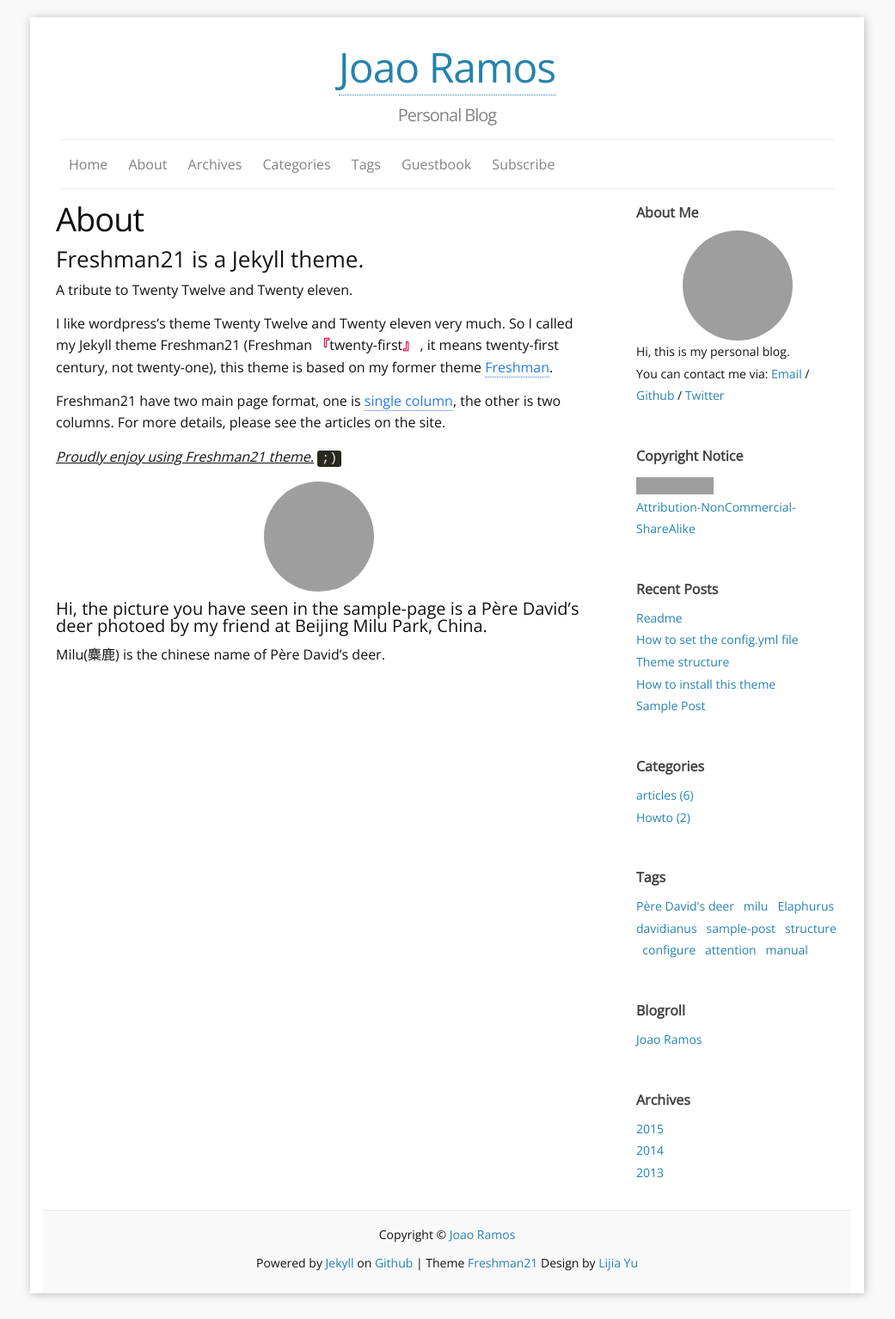
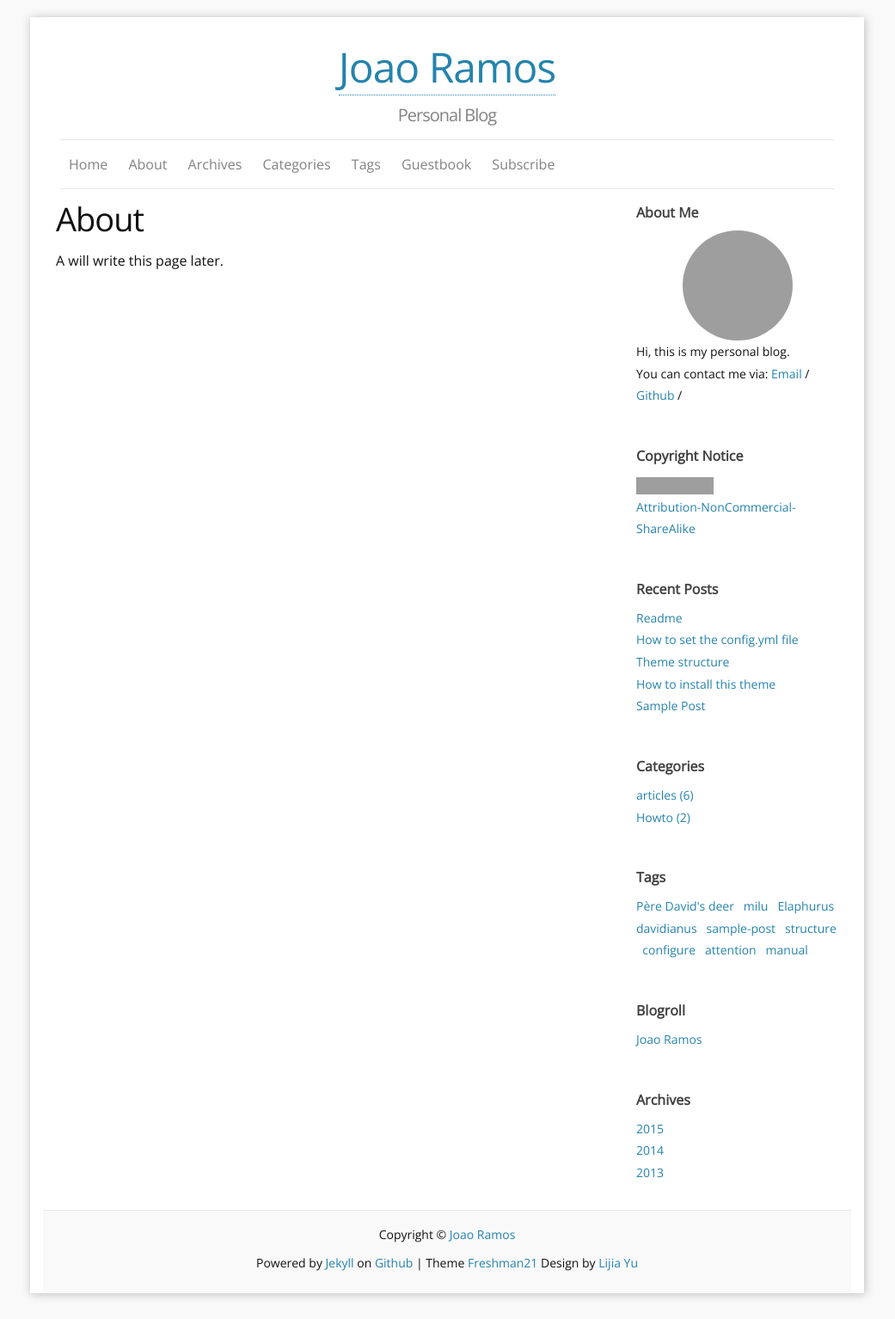
Before and after one commit to JoaoM10/JoaoM10.github.io, a Jekyll site: the page built from b_about.md, in a window 1280 px wide. Shown: the whole page at 86% size, without its empty margins (120-1161 px from the left). Built offline with Jekyll 4.4.1, drawn with Linux system fonts in a browser that asks for light colours; comment, search, counter and statistics services are not loaded; grey boxes are pictures that could not be loaded.

Commit message:
setup theme

```diff
--- a/_includes/Aboutme.html
+++ b/_includes/Aboutme.html
@@ -14,9 +14,6 @@
   {% if site.github_username != empty %}
   <a href="https://github.com/{{site.github_username}}" title="GithubID: {{site.github_username}}">Github</a> /
   {% endif %}
-  {% if site.twitter_username != empty %}
-  <a href="https://twitter.com/{{site.twitter_username}}" title="TwitterID: {{site.twitter_username}}">Twitter</a>
-  {% endif %}
 
   {% endif %}
 
--- a/b_about.md
+++ b/b_about.md
@@ -6,19 +6,4 @@
 ---
 
 
-### Freshman21 is a Jekyll theme.
-
-A tribute to Twenty Twelve and Twenty eleven.
-
-I like wordpress's theme Twenty Twelve and Twenty eleven very much.
-So I called my Jekyll theme Freshman21 (Freshman <q>twenty-first</q> , it means twenty-first century, not twenty-one), this theme is based on my former theme [Freshman](https://github.com/yulijia/freshman/).
-
-Freshman21 have two main page format, one is [single column](http://yulijia.net/en/  "see demo"), the other is two columns. For more details, please see the articles on the site.
-
-<cite>Proudly enjoy using Freshman21 theme.</cite> <code>;)</code>
-
-<img title="麋鹿" src="https://i.imgur.com/Mdc4szJl.jpg" alt="麋鹿" width="580" height="668" />
-
-#### Hi, the picture you have seen in the sample-page is a Père David's deer photoed by my friend at Beijing Milu Park, China.
-
-Milu(麋鹿) is the chinese name of Père David's deer.
+A will write this page later.
```
